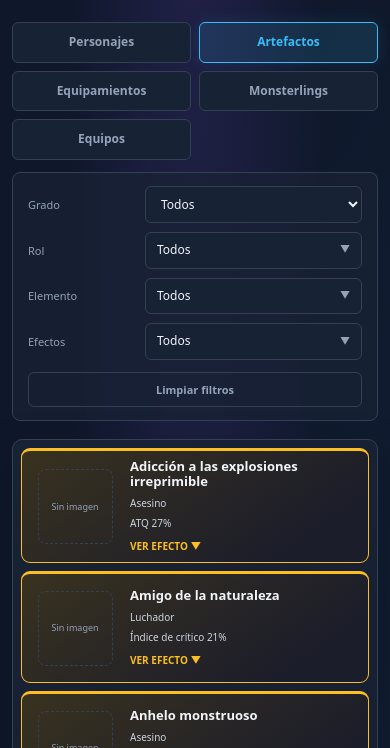
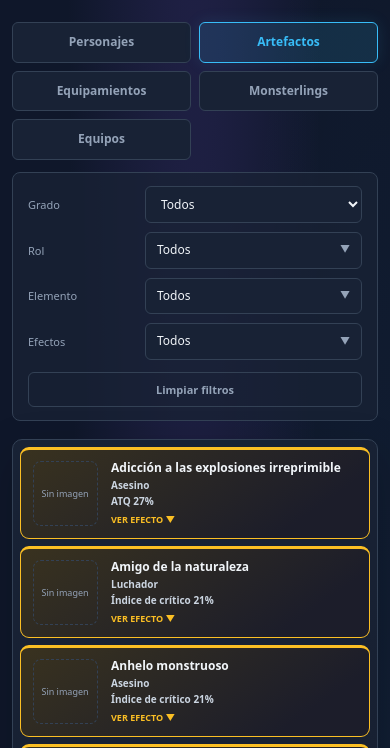
Before and after one commit to FerKnight/StarDive, a plain HTML site: page index.html in a window 390 px wide. Both pictures are taken after a click on the button "Artefactos". Shown: the part 89-837 px from the top of the page. Drawn offline with Linux system fonts and the light colour scheme.

Commit message:
Refactor artifact grid and card styles for responsiveness

```diff
--- a/css/styles.css
+++ b/css/styles.css
@@ -1,4 +1,3 @@
-
 :root{
   color-scheme:dark;
   --bg:#0F172A;
@@ -574,9 +573,9 @@ input::placeholder{color:#718096}
 
 .artifact-grid{
   display:grid;
-  grid-template-columns:repeat(3,minmax(0,1fr));
-  gap:10px;
-  padding:12px
+  grid-template-columns:repeat(4,minmax(0,1fr));
+  gap:8px;
+  padding:9px
 }
 
 .artifact-card{
@@ -610,12 +609,12 @@ input::placeholder{color:#718096}
 
 .artifact-card-button{
   display:grid;
-  grid-template-columns:105px minmax(0,1fr);
+  grid-template-columns:82px minmax(0,1fr);
   align-items:center;
-  gap:12px;
+  gap:8px;
   width:100%;
-  min-height:125px;
-  padding:10px;
+  min-height:96px;
+  padding:7px;
   border:0;
   background:transparent;
   color:inherit;
@@ -628,7 +627,7 @@ input::placeholder{color:#718096}
   align-items:center;
   justify-content:center;
   width:100%;
-  height:105px;
+  height:82px;
   overflow:hidden
 }
 
@@ -644,8 +643,8 @@ input::placeholder{color:#718096}
   display:none;
   align-items:center;
   justify-content:center;
-  width:75px;
-  height:75px;
+  width:65px;
+  height:65px;
   border:1px dashed var(--line);
   border-radius:8px;
   color:var(--muted);
@@ -657,12 +656,12 @@ input::placeholder{color:#718096}
   flex-direction:column;
   align-items:flex-start;
   justify-content:center;
-  gap:7px;
+  gap:4px;
   min-width:0
 }
 
 .artifact-name{
-  font-size:14px;
+  font-size:13px;
   line-height:1.2;
   font-weight:900;
   overflow-wrap:anywhere
@@ -671,19 +670,15 @@ input::placeholder{color:#718096}
 .artifact-meta{
   color:#CBD5E1;
   font-size:11px;
-  line-height:1.3;
+  line-height:1.25;
+  font-weight:650;
   overflow-wrap:anywhere
 }
 
-.artifact-meta strong{
-  color:var(--muted);
-  font-weight:700
-}
-
 .artifact-expand-icon{
-  margin-top:2px;
+  margin-top:1px;
   color:var(--entity-color);
-  font-size:10px;
+  font-size:9px;
   font-weight:900
 }
 
@@ -828,8 +823,16 @@ tr:last-child td{border-bottom:0}
 
 /* Adaptación responsive */
 
+@media(max-width:1100px){
+  .artifact-grid{
+    grid-template-columns:repeat(3,minmax(0,1fr))
+  }
+}
+
 @media(max-width:1000px){
-  .artifact-grid{grid-template-columns:repeat(2,minmax(0,1fr))}
+  .artifact-grid{
+    grid-template-columns:repeat(2,minmax(0,1fr))
+  }
 }
 
 @media(max-width:850px){
@@ -969,20 +972,21 @@ tr:last-child td{border-bottom:0}
 
   .artifact-grid{
     grid-template-columns:1fr;
-    gap:8px;
-    padding:8px
+    gap:7px;
+    padding:7px
   }
 
   .artifact-card-button{
-    grid-template-columns:90px minmax(0,1fr);
-    min-height:108px;
-    gap:10px;
-    padding:8px
+    grid-template-columns:76px minmax(0,1fr);
+    min-height:88px;
+    gap:8px;
+    padding:6px
   }
 
-  .artifact-image-wrap{height:90px}
-  .artifact-name{font-size:13px}
+  .artifact-image-wrap{height:76px}
+  .artifact-name{font-size:12px}
   .artifact-meta{font-size:10px}
+  .artifact-expand-icon{font-size:9px}
 
   .install-banner.visible{align-items:stretch}
   .install-actions{width:100%}
```
